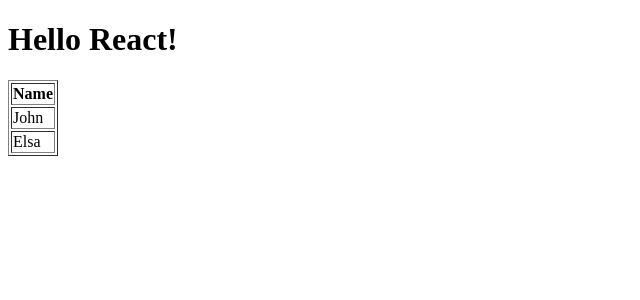
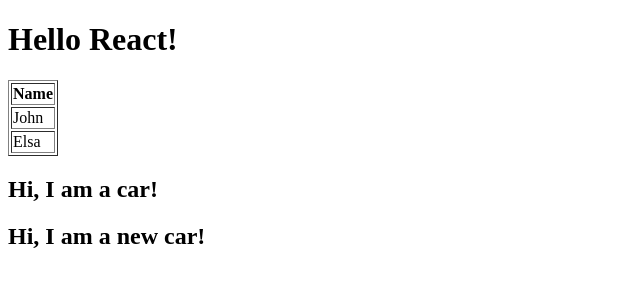
Before and after one commit to Buteya/repo, a React (Create React App) app in the folder react/my-react-app/: page / in a window 1280 px wide. Shown: the top 300 px of the page, without its empty margins (0-640 px from the left). Built offline with nearby package versions, Linux system fonts and the light colour scheme.

Commit message:
added function car and class car and rendered them

```diff
--- a/react/my-react-app/src/index.js
+++ b/react/my-react-app/src/index.js
@@ -1,6 +1,15 @@
 import React from 'react';
 import ReactDOM from 'react-dom/client';
 
+class Car extends React.Component {
+    render(){
+        return <h2>Hi, I am a car!</h2>
+    }
+}
+
+const MyCar = ()=>{
+    return <h2>Hi, I am a new car!</h2>
+}
 const myFirstElement = <div>
     <h1>Hello React!</h1>
     <table border={1}>
@@ -14,7 +23,9 @@
             <td>Elsa</td>
         </tr>
     </table>
-    </div>
+    <Car />
+    <MyCar />
+</div>
 
 
 const root = ReactDOM.createRoot(document.getElementById('root'));
```
